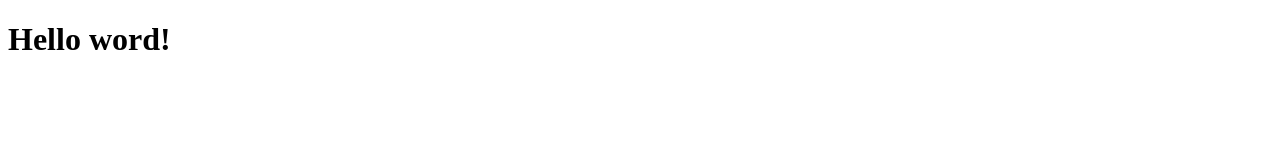
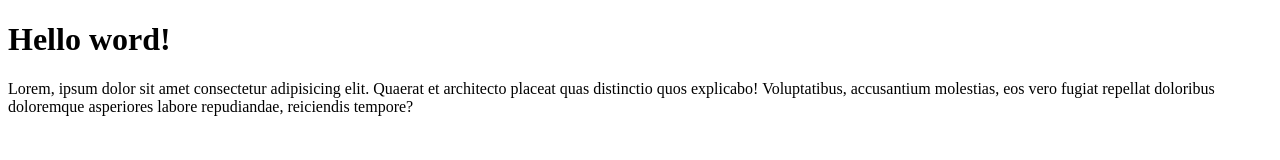
Before and after one commit to Andre2kLuiz/git_curso, a plain HTML site: page index.html in a window 1280 px wide. Drawn offline with Linux system fonts and the light colour scheme.

Commit message:
htl paragrafo com lorem

```diff
--- a/index.html
+++ b/index.html
@@ -7,5 +7,6 @@
 </head>
 <body>
     <h1>Hello word!</h1>
+    <p>Lorem, ipsum dolor sit amet consectetur adipisicing elit. Quaerat et architecto placeat quas distinctio quos explicabo! Voluptatibus, accusantium molestias, eos vero fugiat repellat doloribus doloremque asperiores labore repudiandae, reiciendis tempore?</p>
 </body>
 </html>
```
